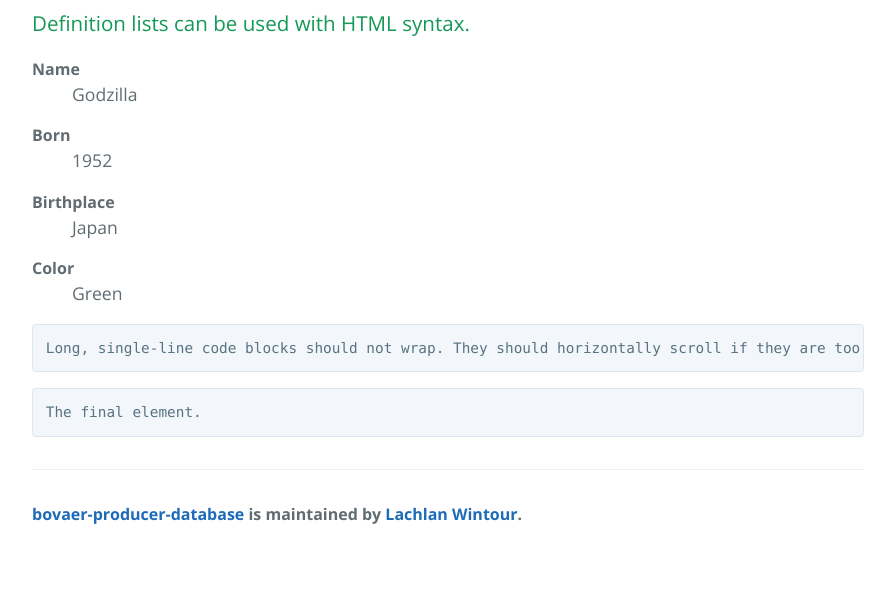
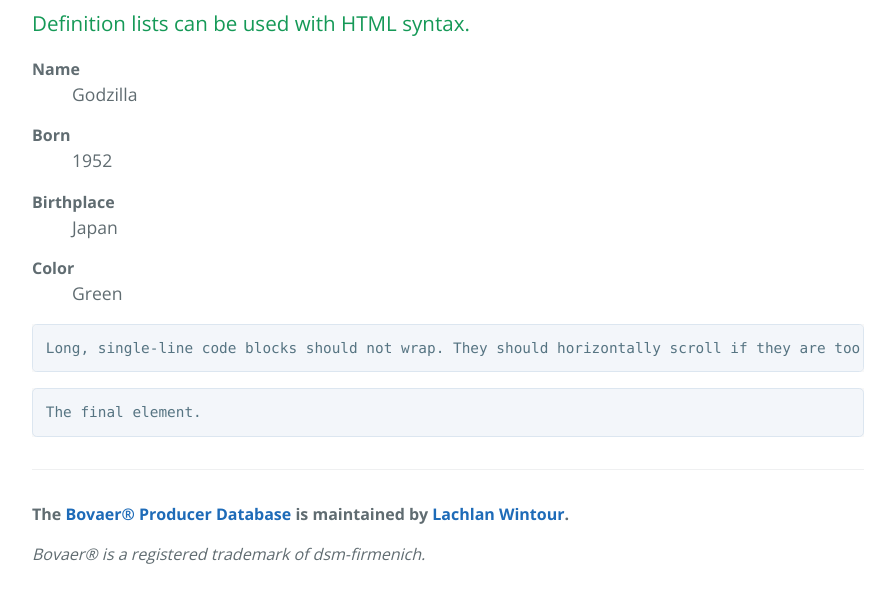
Before and after one commit to LachlanWintourZG/bovaer-producer-database, a Jekyll site: the page built from index.md, in a window 1280 px wide and 900 px high, scrolled down 3222 px, cut to the strip 286-889 px from the top of the window. Shown: the whole strip, without its empty margins (192-1087 px from the left). Built offline with Jekyll 4.4.1, drawn with Linux system fonts in a browser that asks for light colours; before the commit the page ends 4066 px from its top, so only the background shows below that.

Commit message:
Modify files

```diff
--- a/_layouts/default.html
+++ b/_layouts/default.html
@@ -32,8 +32,9 @@
 
       <footer class="site-footer">
         {% if site.github.is_project_page %}
-          <span class="site-footer-owner"><a href="{{ site.github.repository_url }}">{{ site.github.repository_name }}</a> is maintained by <a href="https://lachlanwintour.com">Lachlan Wintour</a>.</span>
+          <span class="site-footer-owner">The <a href="{{ site.github.repository_url }}">Bovaer® Producer Database</a> is maintained by <a href="https://lachlanwintour.com">Lachlan Wintour</a>.</span>
         {% endif %}
+        <p><i>Bovaer® is a registered trademark of dsm-firmenich.</i></p>
       </footer>
     </main>
   </body>
```
Also changed, not shown: contribute.md (added, +13 -0 lines), README.md.
